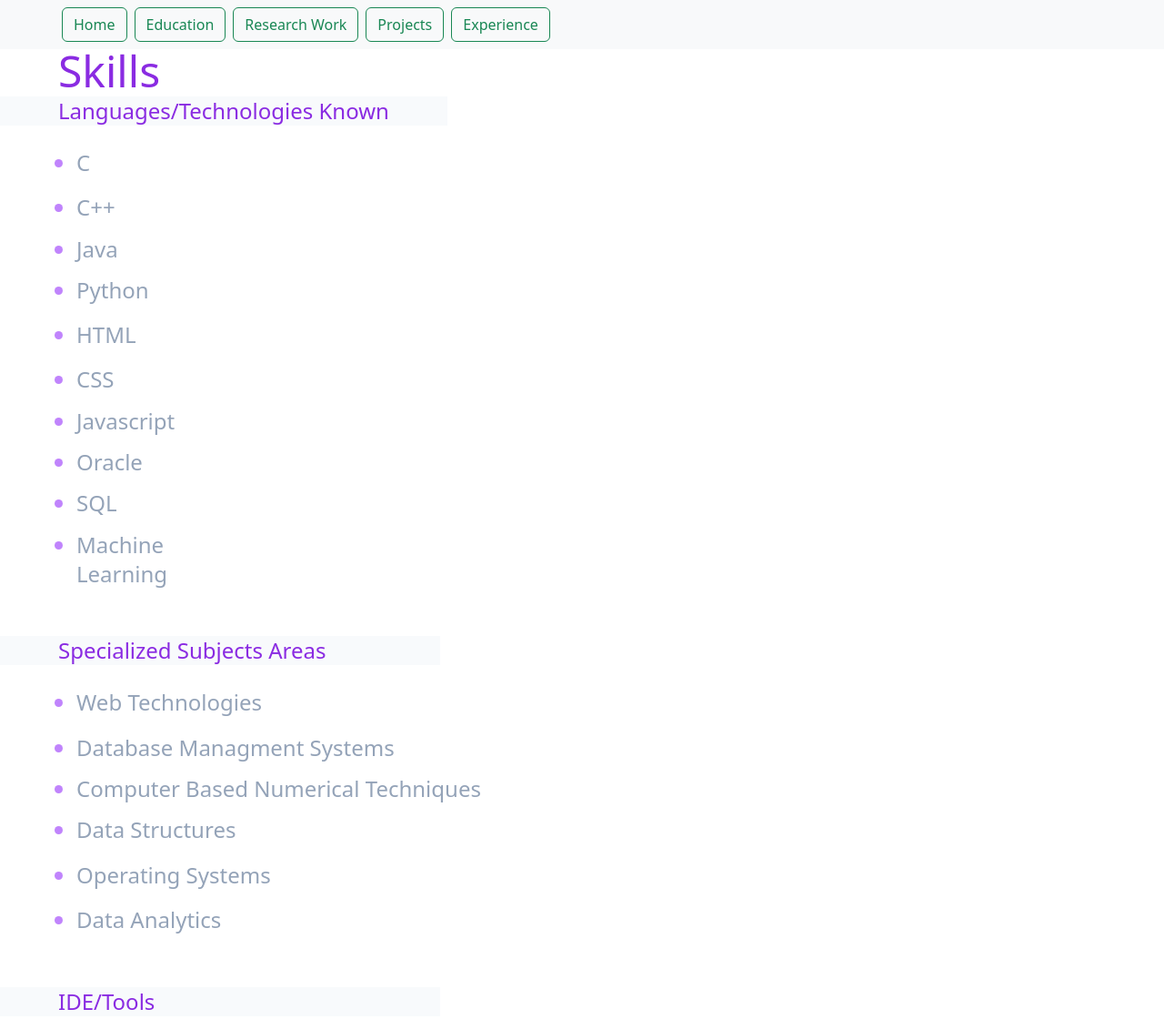
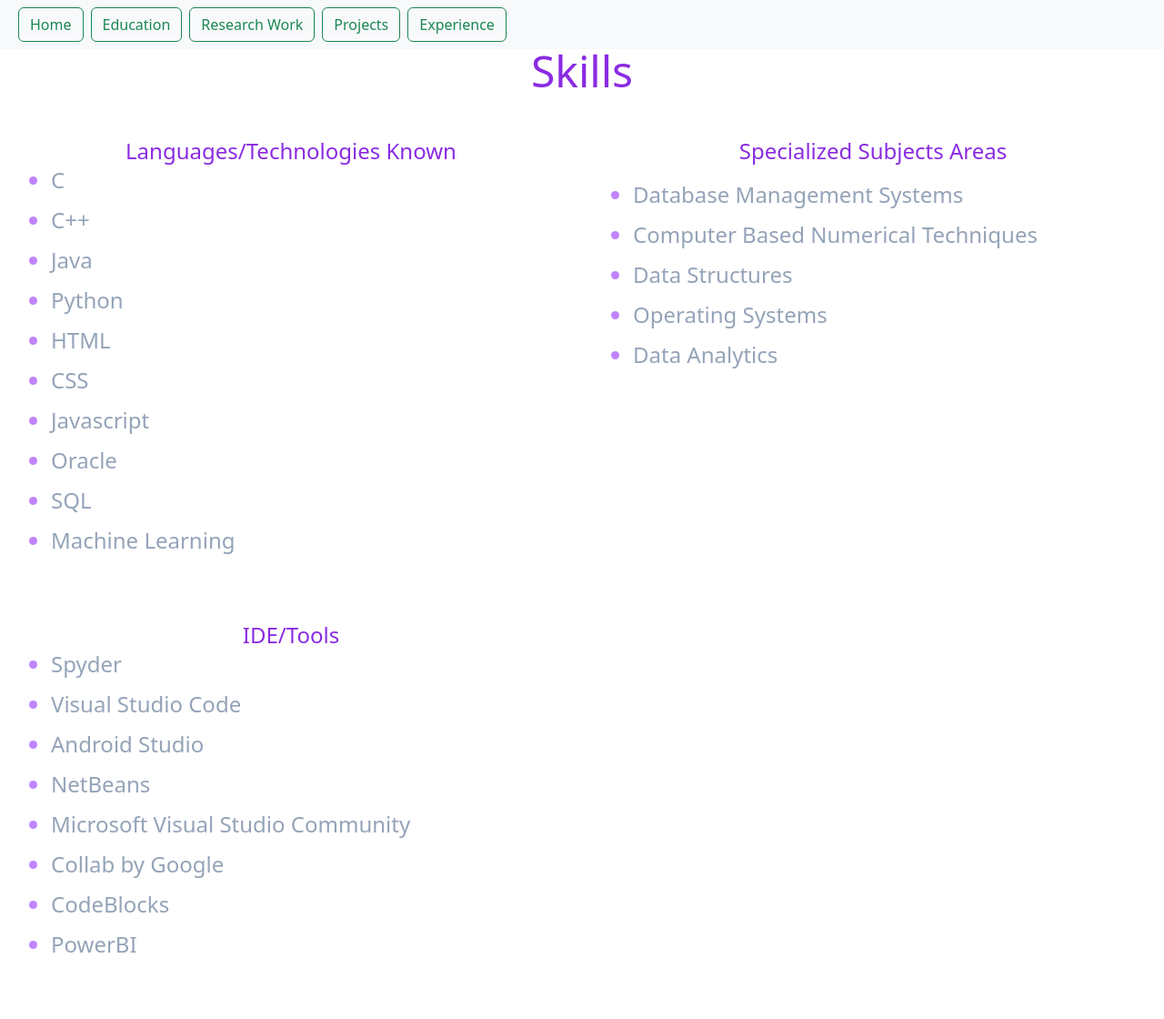
Before and after one commit to AvarDysania/portfolio, a website: page Skills.html in a window 1280 px wide. Shown: the top 1120 px of the page at 91% size. After the commit the page ends 1054 px from the top, so only its background shows below. Drawn offline with nearby package versions, Linux system fonts and the light colour scheme.

Commit message:
Update Skills.html

```diff
--- a/Skills.html
+++ b/Skills.html
@@ -1,4 +1,4 @@
-<!doctype html>
+<!DOCTYPE html>
 <html lang="en">
 <head>
   <meta charset="utf-8">
@@ -9,88 +9,61 @@
 </head>
 <body>
   <nav class="navbar bg-body-tertiary">
-      <form class="container-fluid justify-content-start">
-        <button class="btn btn-outline-success me-2 mx-14" type="button"><a href="index.html">Home</a></button>
-        <button class="btn btn-outline-success me-2 " type="button"><a href="Education.html">Education</a></button>
-        <button class="btn btn-outline-success me-2 " type="button"><a href="Research.html">Research Work</a></button>
-        <button class="btn btn-outline-success me-2 " type="button"><a href="Projects.html">Projects</a></button>
-        <button class="btn btn-outline-success me-2 " type="button"><a href="Experience.html">Experience</a></button>
+    <div class="container-fluid justify-content-start">
+      <a class="btn btn-outline-success me-2 mx-2" href="index.html">Home</a>
+      <a class="btn btn-outline-success me-2" href="Education.html">Education</a>
+      <a class="btn btn-outline-success me-2" href="Research.html">Research Work</a>
+      <a class="btn btn-outline-success me-2" href="Projects.html">Projects</a>
+      <a class="btn btn-outline-success me-2" href="Experience.html">Experience</a>
+    </div>
+  </nav>
+  <header class="font-normal px-4 px-md-16 text-center text-md-left text-5xl" style="color:blueviolet;">Skills</header>
 
-      </form>
-    </nav>
-    <header class="font-normal px-16 text-5xl" style="color:blueviolet;">Skills</header>
-    <script src="https://cdn.jsdelivr.net/npm/bootstrap@5.3.1/dist/js/bootstrap.bundle.min.js" integrity="sha384-HwwvtgBNo3bZJJLYd8oVXjrBZt8cqVSpeBNS5n7C8IVInixGAoxmnlMuBnhbgrkm" crossorigin="anonymous"></script>
-
-
-
-
-
-  </body>
-
-  <div class="languagesandtech">
-    <h1 class="font-normal px-16 text-2xl bg-slate-50" style="color:blueviolet; position: absolute;top:2.8cm;">Languages/Technologies Known</h1>
-    <ul role="list" class="marker:text-purple-400 list-disc pl-5 space-y-3 text-slate-400" style="position: absolute;top:0.3cm;">
-      <li class="mx-16 hover:font-bold text-2xl "  style="position: absolute;top:4cm;">C</li><br>
-      <br>
-      <li class="mx-16 hover:font-bold text-2xl "  style="position: absolute;top:5cm;">C++</li><br>
-      <br>
-      <li class="mx-16 hover:font-bold text-2xl "  style="position: absolute;top:6.2cm;">Java</li><br>
-      <br>
-      <li class="mx-16 hover:font-bold text-2xl "  style="position: absolute;top:7.4cm;">Python</li><br>
-      <br>
-      <li class="mx-16 hover:font-bold text-2xl "  style="position: absolute;top:8.7cm;">HTML</li><br>
-      <br>
-      <li class="mx-16 hover:font-bold text-2xl "  style="position: absolute;top:10cm;">CSS</li><br>
-      <br>
-      <li class="mx-16 hover:font-bold text-2xl "  style="position: absolute;top:11.2cm;">Javascript</li><br>
-      <br>
-      <li class="mx-16 hover:font-bold text-2xl "  style="position: absolute;top:12.4cm;">Oracle</li><br>
-      <br>
-      <li class="mx-16 hover:font-bold text-2xl "  style="position: absolute;top:13.6cm;">SQL</li><br>
-      <br>
-      <li class="mx-16 hover:font-bold text-2xl "  style="position: absolute;top:14.8cm;">Machine Learning</li><br>
-      <br>
-
+  <div class="container">
+    <div class="row">
+      <div class="col-md-6">
+        <h1 class="font-normal px-4 px-md-16 text-center text-md-left text-2xl mt-5" style="color:blueviolet;">Languages/Technologies Known</h1>
+        <ul role="list" class="marker:text-purple-400 list-disc pl-5 space-y-3 text-slate-400">
+          <li class="mx-4 hover:font-bold text-2xl ">C</li>
+          <li class="mx-4 hover:font-bold text-2xl">C++</li>
+          <li class="mx-4 hover:font-bold text-2xl">Java</li>
+          <li class="mx-4 hover:font-bold text-2xl">Python</li>
+          <li class="mx-4 hover:font-bold text-2xl">HTML</li>
+          <li class="mx-4 hover:font-bold text-2xl">CSS</li>
+          <li class="mx-4 hover:font-bold text-2xl">Javascript</li>
+          <li class="mx-4 hover:font-bold text-2xl">Oracle</li>
+          <li class="mx-4 hover:font-bold text-2xl">SQL</li>
+          <li class="mx-4 hover:font-bold text-2xl">Machine Learning</li>
         </ul>
-    <div class="specialized">
-      <h1 class="font-normal px-16 text-2xl bg-slate-50" style="color:blueviolet; position: absolute;top:18.5cm;width:12.8cm;">Specialized Subjects Areas</h1>
-    <ul role="list" class="marker:text-purple-400 list-disc pl-5 space-y-3 text-slate-400">
-      <li class="mx-16 hover:font-bold text-2xl "  style="position: absolute;top:20cm;">Web Technologies</li><br>
-      <br>
-      <li class="mx-16 hover:font-bold text-2xl "  style="position: absolute;top:21cm;">Database Managment Systems</li><br>
-      <br>
-      <li class="mx-16 hover:font-bold text-2xl "  style="position: absolute;top:22.2cm;">Computer Based Numerical Techniques</li><br>
-      <br>
-      <li class="mx-16 hover:font-bold text-2xl "  style="position: absolute;top:23.4cm;">Data Structures</li><br>
-      <br>
-      <li class="mx-16 hover:font-bold text-2xl "  style="position: absolute;top:24.7cm;">Operating Systems</li><br>
-      <br>
-      <li class="mx-16 hover:font-bold text-2xl "  style="position: absolute;top:26cm;">Data Analytics</li><br>
-      <br>
+      </div>
+      <div class="col-md-6">
+        <h1 class="font-normal px-4 px-md-16 text-center text-md-left text-2xl mt-5" style="color:blueviolet;">Specialized Subjects Areas</h1>
+        <ul role="list" class="marker:text-purple-400 list-disc pl-5 mt-3 space-y-3 text-slate-400">
+          <li class="mx-4 hover:font-bold text-2xl">Database Management Systems</li>
+          <li class="mx-4 hover:font-bold text-2xl">Computer Based Numerical Techniques</li>
+          <li class="mx-4 hover:font-bold text-2xl">Data Structures</li>
+          <li class="mx-4 hover:font-bold text-2xl">Operating Systems</li>
+          <li class="mx-4 hover:font-bold text-2xl">Data Analytics</li>
         </ul>
       </div>
     </div>
-
-
-
-  <div class="ideandtools">
-    <h1 class="font-normal px-16 text-2xl bg-slate-50" style="color:blueviolet; position: absolute;top:28.7cm;width: 12.8cm;">IDE/Tools</h1>
-    <ul role="list" class="marker:text-purple-400 list-disc pl-5 space-y-3 text-slate-400" >
-      <li class="mx-16 hover:font-bold text-2xl "  style="position: absolute;top:30.8cm;">Spyder</li><br>
-      <br>
-      <li class="mx-16 hover:font-bold text-2xl "  style="position: absolute;top:31.8cm;">Visual Studio Code</li><br>
-      <li class="mx-16 hover:font-bold text-2xl "  style="position: absolute;top:33cm;">Android Studiio</li><br>
-      <br>
-      <li class="mx-16 hover:font-bold text-2xl "  style="position: absolute;top:34.2cm;">Net Beans</li><br>
-      <br>
-      <li class="mx-16 hover:font-bold text-2xl "  style="position: absolute;top:35.5cm;">Microsoft Visual Studio Community</li><br>
-      <br>
-      <li class="mx-16 hover:font-bold text-2xl "  style="position: absolute;top:36.8cm;">Collab by Google</li><br>
-      <br>
-      <li class="mx-16 hover:font-bold text-2xl "  style="position: absolute;top:38.1cm;">CodeBlocks</li><br>
-      <br>
-      <li class="mx-16 hover:font-bold text-2xl "  style="position: absolute;top:39.3cm;">PowerBI</li><br>
-      <br>
+    <div class="row mt-4">
+      <div class="col-md-6">
+        <h1 class="font-normal px-4 px-md-16 text-center text-md-left text-2xl mt-5" style="color:blueviolet;">IDE/Tools</h1>
+        <ul role="list" class="marker:text-purple-400 list-disc pl-5 space-y-3 text-slate-400">
+          <li class="mx-4 hover:font-bold text-2xl">Spyder</li>
+          <li class="mx-4 hover:font-bold text-2xl">Visual Studio Code</li>
+          <li class="mx-4 hover:font-bold text-2xl">Android Studio</li>
+          <li class="mx-4 hover:font-bold text-2xl">NetBeans</li>
+          <li class="mx-4 hover:font-bold text-2xl">Microsoft Visual Studio Community</li>
+          <li class="mx-4 hover:font-bold text-2xl">Collab by Google</li>
+          <li class="mx-4 hover:font-bold text-2xl">CodeBlocks</li>
+          <li class="mx-4 hover:font-bold text-2xl">PowerBI</li>
         </ul>
       </div>
+    </div>
+  </div>
+
+  <script src="https://cdn.jsdelivr.net/npm/bootstrap@5.3.1/dist/js/bootstrap.bundle.min.js" integrity="sha384-HwwvtgBNo3bZJJLYd8oVXjrBZt8cqVSpeBNS5n7C8IVInixGAoxmnlMuBnhbgrkm" crossorigin="anonymous"></script>
+</body>
 </html>
```
Lines whose indentation alone changed are shown as unchanged.
